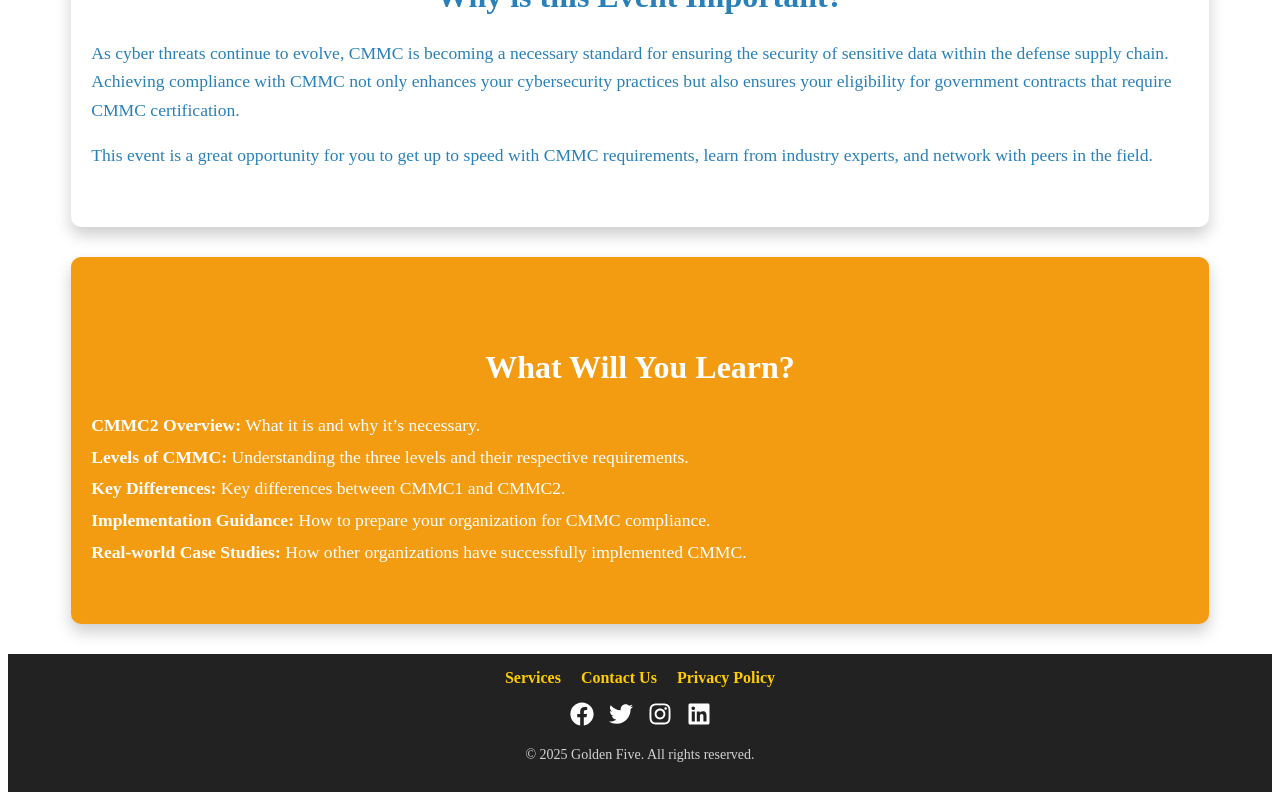
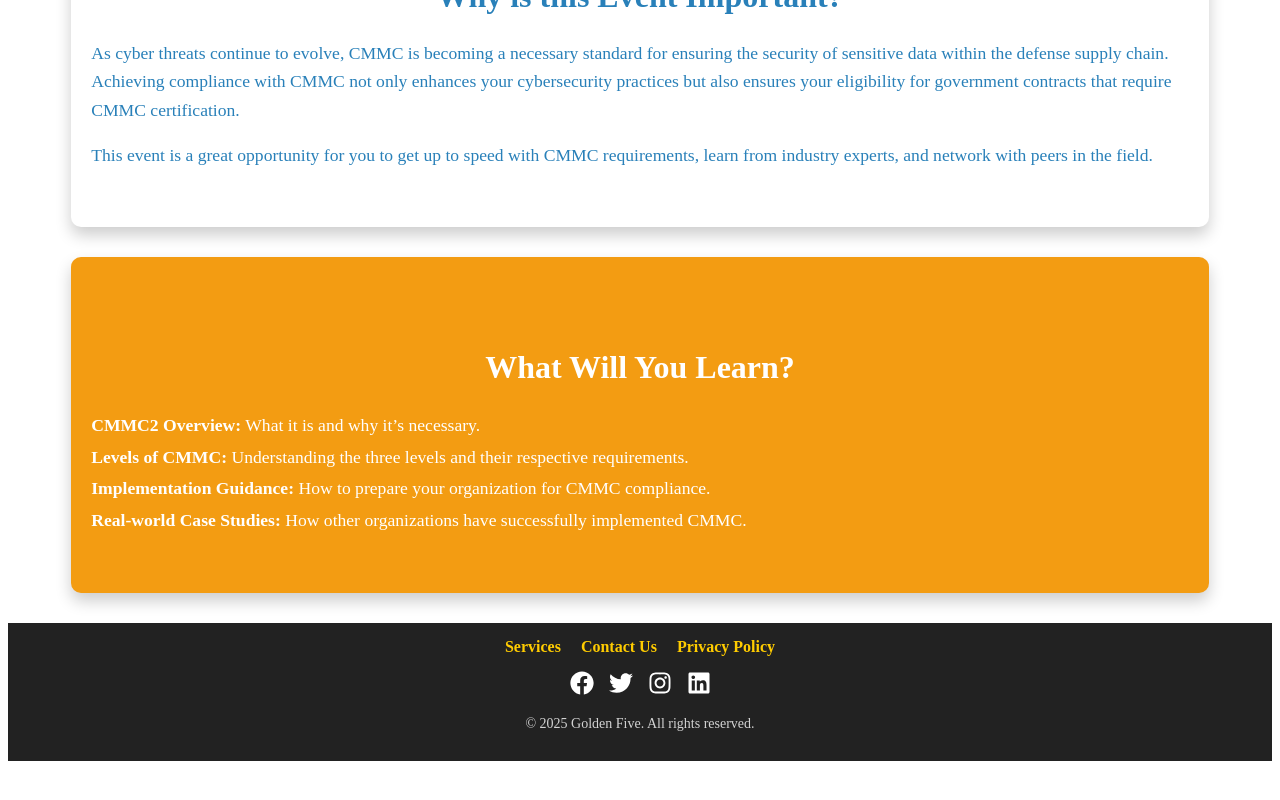
Before and after one commit to Sakshi-golden5/g5_cmmc, a React (Create React App) app: page /agenda in a window 1280 px wide. Shown: the part 1009-1809 px from the top of the page. After the commit the page ends 1778 px from the top, so only its background shows below. Built offline with nearby package versions, Linux system fonts and the light colour scheme.

Commit message:
updated agenda

```diff
--- a/src/Nav-Links/Agenda.js
+++ b/src/Nav-Links/Agenda.js
@@ -43,7 +43,6 @@ function Agenda() {
         <ul>
           <li><strong>CMMC2 Overview:</strong> What it is and why it’s necessary.</li>
           <li><strong>Levels of CMMC:</strong> Understanding the three levels and their respective requirements.</li>
-          <li><strong>Key Differences:</strong> Key differences between CMMC1 and CMMC2.</li>
           <li><strong>Implementation Guidance:</strong> How to prepare your organization for CMMC compliance.</li>
           <li><strong>Real-world Case Studies:</strong> How other organizations have successfully implemented CMMC.</li>
         </ul>
```
